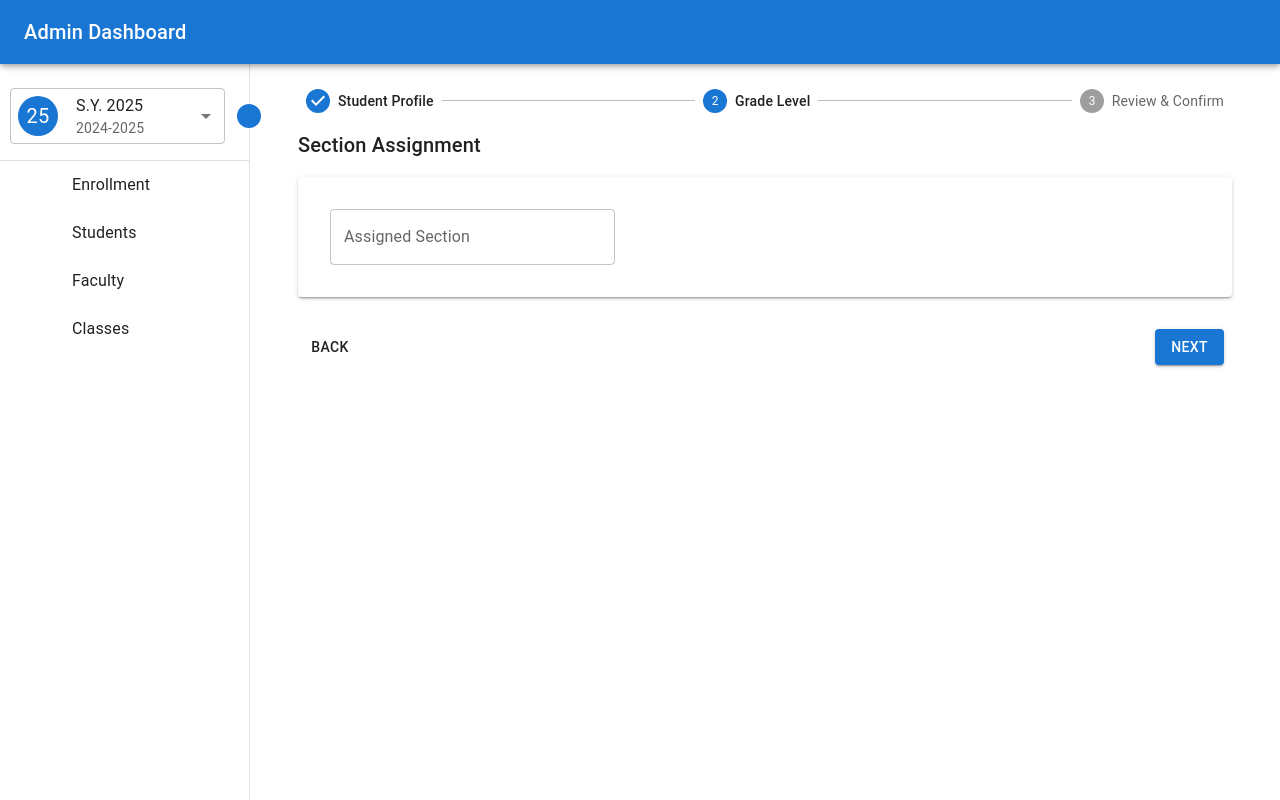
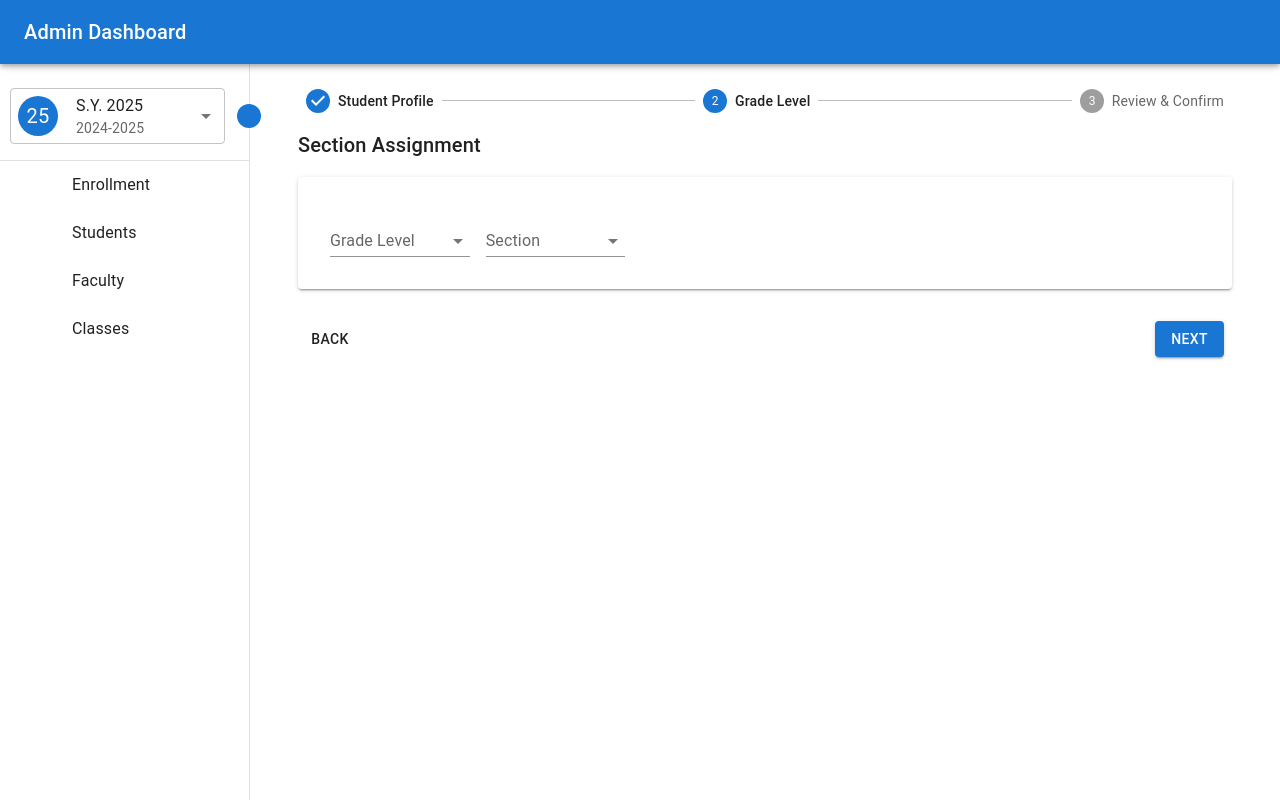
Before and after one commit to pgolez-jynx/jynx-app, a Next.js app: page /enrollment in a window 1280 px wide. Both pictures are taken after a click on the button "NEXT". Built offline with nearby package versions, Linux system fonts and the light colour scheme; some icons are missing.

Commit message:
Enhance grade level and section enrollment

```diff
--- a/src/app/enrollment/EnrollmentReviewAndConfirmPanel.tsx
+++ b/src/app/enrollment/EnrollmentReviewAndConfirmPanel.tsx
@@ -110,17 +110,21 @@ export default function EnrollmentReviewAndConfirmPanel({
         <Grid container spacing={2} sx={{ py: 2 }}>
           <Grid container size={12}>
             <Typography variant="subtitle1" color="primary.main">
-              Enrollment Information
+              Grade Level
             </Typography>
           </Grid>
           <Grid container size={12}>
             <Grid size={2}>
               <Typography variant="subtitle2">Grade Level</Typography>
-              <Typography fontWeight="bold">13</Typography>
+              <Typography fontWeight="bold">{enrollment.gradeLevel}</Typography>
             </Grid>
             <Grid size={2}>
               <Typography variant="subtitle2">Section</Typography>
-              <Typography fontWeight="italic">-</Typography>
+              {enrollment?.section ? (
+                <Typography fontWeight="bold">{enrollment.section}</Typography>
+              ) : (
+                <Typography fontWeight="italic">(unassigned)</Typography>
+              )}
             </Grid>
           </Grid>
         </Grid>
--- a/src/app/enrollment/EnrollmentSectionAssignmentPanel.tsx
+++ b/src/app/enrollment/EnrollmentSectionAssignmentPanel.tsx
@@ -1,8 +1,27 @@
 "use client";
 
-import { Box, Paper, Stack, TextField, Typography } from "@mui/material";
+import {
+  Box,
+  FormControl,
+  InputLabel,
+  MenuItem,
+  Paper,
+  Select,
+  Stack,
+  Typography,
+} from "@mui/material";
+import gradeLevels from "@/data/grade-levels.json";
+import sections from "@/data/sections.json";
 
-export default function EnrollmentSectionAssignmentPanel() {
+export default function EnrollmentSectionAssignmentPanel({
+  gradeLevel,
+  section,
+  onUpdate,
+}: {
+  gradeLevel: string | null;
+  section: string | null;
+  onUpdate: (data: { gradeLevel?: string; section?: string }) => void;
+}) {
   return (
     <>
       <Typography variant="h6">Section Assignment</Typography>
@@ -10,9 +29,50 @@ export default function EnrollmentSectionAssignmentPanel() {
         <Stack spacing={4}>
           <Stack direction="row" spacing={2}>
             <Box flex={1}>
-              <TextField label="Assigned Section" fullWidth />
+              <FormControl variant="standard" fullWidth>
+                <InputLabel>Grade Level</InputLabel>
+                <Select
+                  value={gradeLevel}
+                  onChange={(e) =>
+                    e.target.value &&
+                    onUpdate({ gradeLevel: e.target.value ?? null })
+                  }
+                >
+                  {gradeLevels.map((gradeLevel) => (
+                    <MenuItem key={gradeLevel} value={gradeLevel}>
+                      {gradeLevel}
+                    </MenuItem>
+                  ))}
+                </Select>
+              </FormControl>
             </Box>
-            <Box flex={2} />
+            <Box flex={1}>
+              <FormControl variant="standard" fullWidth>
+                <InputLabel>Section</InputLabel>
+                <Select
+                  value={section}
+                  onChange={(e) =>
+                    e.target.value &&
+                    onUpdate({
+                      section:
+                        e.target.value === "unassigned"
+                          ? undefined
+                          : e.target.value,
+                    })
+                  }
+                >
+                  <MenuItem key={"unassigned"} value={"unassigned"}>
+                    <Typography fontStyle="italic">unassigned</Typography>
+                  </MenuItem>
+                  {sections.map((section) => (
+                    <MenuItem key={section} value={section}>
+                      {section}
+                    </MenuItem>
+                  ))}
+                </Select>
+              </FormControl>
+            </Box>
+            <Box flex={4} />
           </Stack>
         </Stack>
       </Paper>
--- a/src/app/enrollment/model.tsx
+++ b/src/app/enrollment/model.tsx
@@ -2,4 +2,6 @@ import { Student } from "@/services/student.client";
 
 export interface Enrollment {
   student: Student | null;
+  gradeLevel: string | null;
+  section: string | null;
 }
--- a/src/app/enrollment/page.tsx
+++ b/src/app/enrollment/page.tsx
@@ -15,6 +15,8 @@ export default function EnrollmentPage() {
   const [activeStep, setActiveStep] = useState(0);
   const [enrollment, setEnrollment] = useState<Enrollment>({
     student: null,
+    gradeLevel: null,
+    section: null,
   });
 
   const handlePreviousStep = () => {
@@ -32,6 +34,16 @@ export default function EnrollmentPage() {
     setEnrollment((prev) => ({
       ...prev,
       student,
+    }));
+  };
+
+  const handleEnrollmentUpdate = (data: {
+    gradeLevel?: string;
+    section?: string;
+  }) => {
+    setEnrollment((prev) => ({
+      ...prev,
+      ...data,
     }));
   };
 
@@ -58,7 +70,13 @@ export default function EnrollmentPage() {
             onUpdate={handleStudentUpdate}
           />
         )}
-        {activeStep === 1 && <EnrollmentSectionAssignmentPanel />}
+        {activeStep === 1 && (
+          <EnrollmentSectionAssignmentPanel
+            gradeLevel={enrollment.gradeLevel}
+            section={enrollment.section}
+            onUpdate={handleEnrollmentUpdate}
+          />
+        )}
         {activeStep === 2 && (
           <EnrollmentReviewAndConfirmPanel enrollment={enrollment} />
         )}
--- /dev/null
+++ b/src/data/grade-levels.json
@@ -0,0 +1,14 @@
+[
+  "Grade 1",
+  "Grade 2",
+  "Grade 3",
+  "Grade 4",
+  "Grade 5",
+  "Grade 6",
+  "Grade 7",
+  "Grade 8",
+  "Grade 9",
+  "Grade 10",
+  "Grade 11",
+  "Grade 12"
+]
--- /dev/null
+++ b/src/data/sections.json
@@ -0,0 +1,10 @@
+[
+  "Einstein",
+  "Newton",
+  "Archimedes",
+  "Mendel",
+  "Pythagoras",
+  "Galileo",
+  "Pascal",
+  "Aristotle"
+]
```
